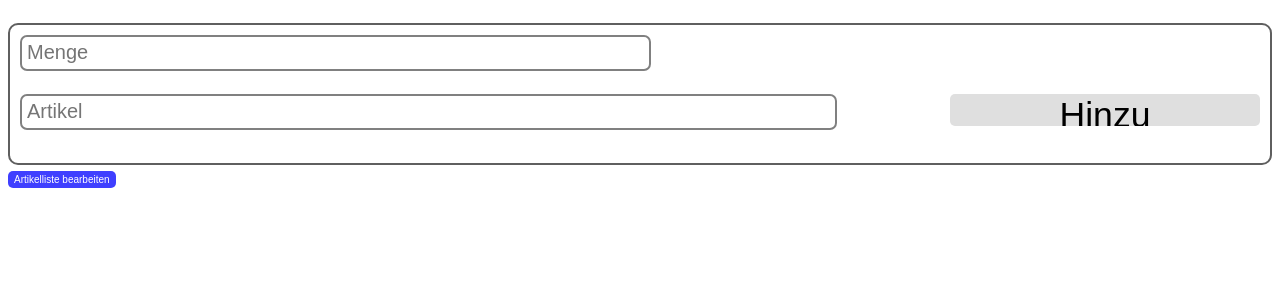
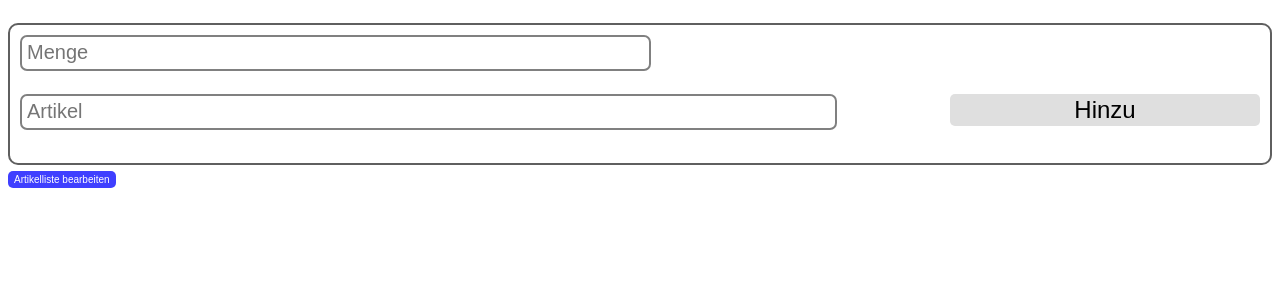
Before and after one commit to lNaymonl/Einkaufsliste, a PHP site: page / in a window 1280 px wide. Shown: the part 370-670 px from the top of the page. Run offline with PHP 8.4, Linux system fonts and the light colour scheme; data comes from the database, SQL or seed files in the repository.

Commit message:
Addbutton fontsize fixed

```diff
--- a/style.css
+++ b/style.css
@@ -155,7 +155,8 @@ div.add {
 .addbutton {
   width: 25%;
   float: right;
-  font-size: calc(2vw + 10px);
+  /* font-size: calc(2vw + 10px); */
+  font-size: 1.2em;
 }
 
 .editbutton {
```
